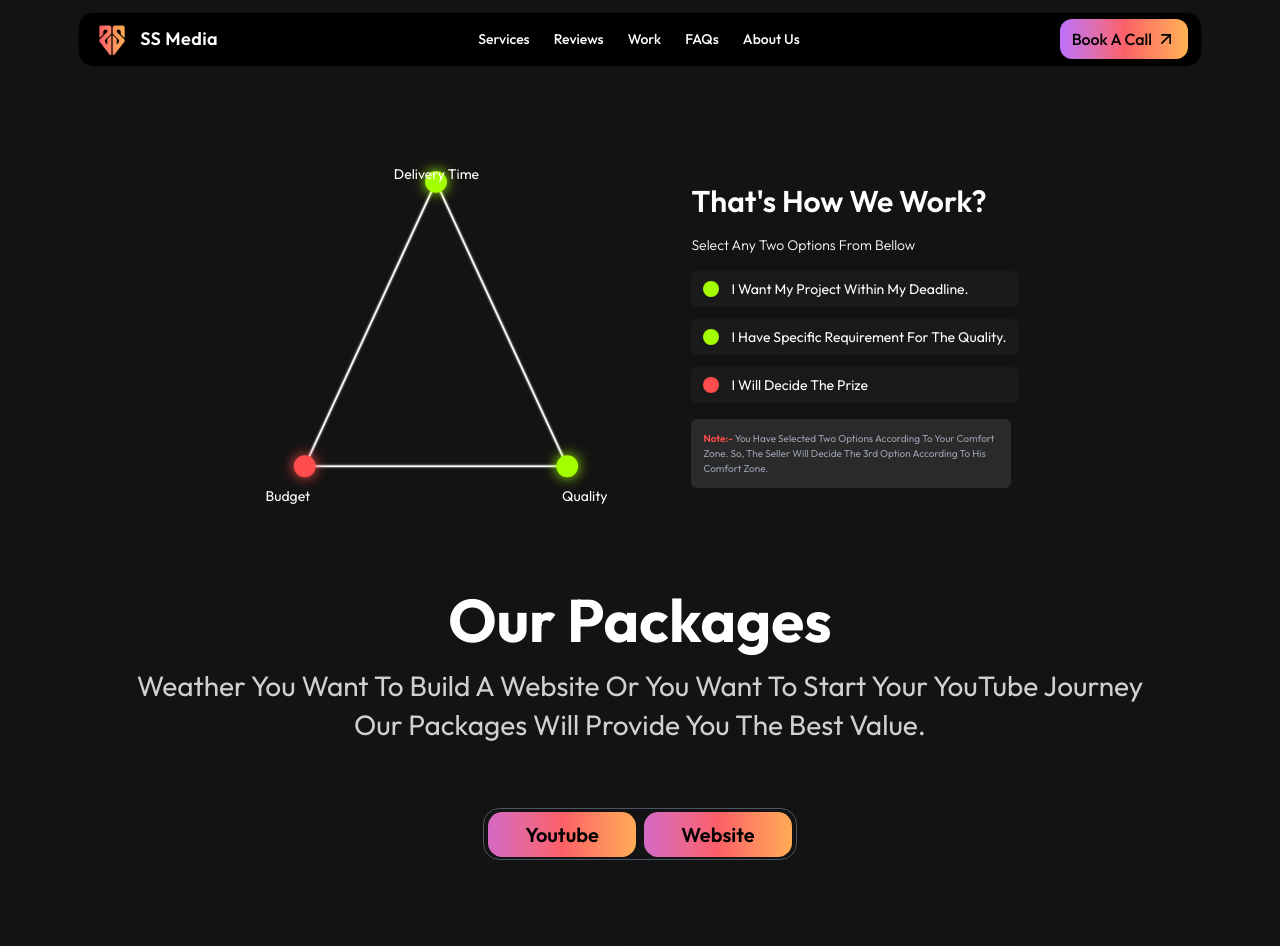
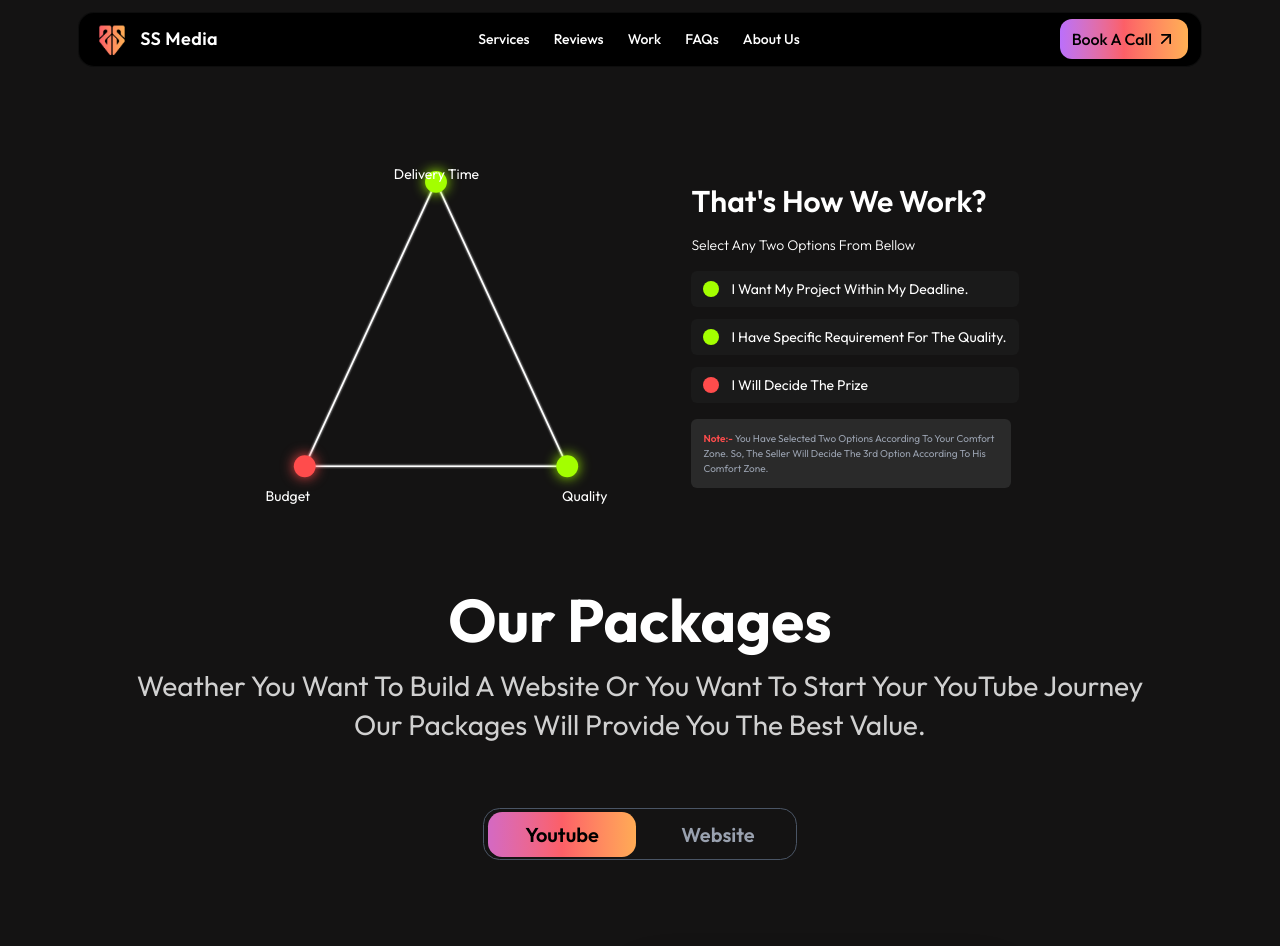
Before and after one commit to MoyasiGinko/SS-Media-website, a Next.js app: page /pricing in a window 1280 px wide. Shown: the top 946 px of the page. Built offline with nearby package versions, Linux system fonts and the light colour scheme.

Commit message:
Update PlansSection.tsx

```diff
--- a/components/pricing-page/plans/PlansSection.tsx
+++ b/components/pricing-page/plans/PlansSection.tsx
@@ -97,7 +97,7 @@ const PlansSection = () => {
             className={`w-[153px] text-[20px] rounded-[14.25px] leading-tight h-[45px] px-4 py-1 ${
               activeTab === "youtube"
                 ? "bg-gradient-to-r from-[#D469C3] via-[#FC5F67] to-[#FFAB55] text-black"
-                : " text-gray-400"
+                : "text-gray-400"
             }`}
             onClick={() => setActiveTab("youtube")}
           >
@@ -106,9 +106,9 @@ const PlansSection = () => {
           <button
             type="button"
             className={`w-[153px] text-[20px] rounded-[14.25px] leading-tight h-[45px] px-4 py-1 ${
-              activeTab === "youtube"
+              activeTab === "website"
                 ? "bg-gradient-to-r from-[#D469C3] via-[#FC5F67] to-[#FFAB55] text-black"
-                : " text-gray-400"
+                : "text-gray-400"
             }`}
             onClick={() => setActiveTab("website")}
           >
```
